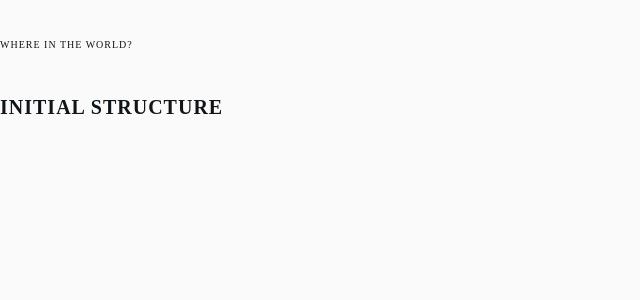
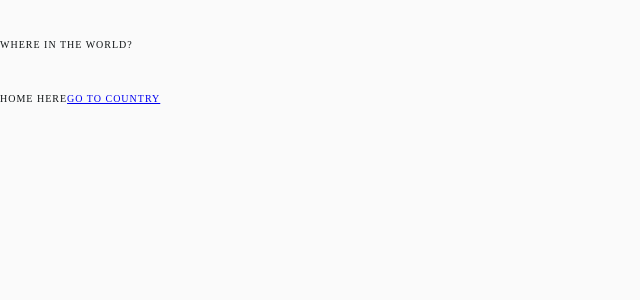
Before and after one commit to FredericoVieira/where-in-the-world, a React app: page / in a window 1280 px wide. Shown: the top 300 px of the page, without its empty margins (0-640 px from the left). Built offline with nearby package versions, Linux system fonts and the light colour scheme.

Commit message:
Adds react router.

```diff
--- a/package.json
+++ b/package.json
@@ -36,6 +36,7 @@
     "babel-eslint": "^10.0.1",
     "babel-jest": "^24.1.0",
     "babel-loader": "^8.0.0",
+    "connect-history-api-fallback": "^1.6.0",
     "css-loader": "^0.28.11",
     "enzyme": "^3.8.0",
     "enzyme-adapter-react-16": "^1.7.1",
@@ -50,6 +51,7 @@
     "materialize-loader": "^3.0.0",
     "mini-css-extract-plugin": "^0.4.5",
     "optimize-css-assets-webpack-plugin": "^4.0.3",
+    "react-router-dom": "^5.0.1",
     "style-loader": "^0.21.0",
     "uglifyjs-webpack-plugin": "^1.3.0",
     "url-loader": "^1.1.2",
--- a/src/components/App.jsx
+++ b/src/components/App.jsx
@@ -4,10 +4,10 @@ import Content from './Content'
 
 
 const App = () => (
-  <main>
+  <>
     <NavBar />
     <Content />
-  </main>
+  </>
 )
 
 export default App
--- a/src/components/Content.jsx
+++ b/src/components/Content.jsx
@@ -1,10 +1,16 @@
 import React from 'react'
+import { Switch, Route } from 'react-router-dom'
+import Home from './content/Home'
+import Country from './content/Country'
 
 
 class Content extends React.Component {
   render() {
     return (
-      <h1>Initial structure</h1>
+      <Switch>
+        <Route component={Home} exact path="/"/>
+        <Route component={Country} path="/country" />
+      </Switch>
     )
   }
 }
--- /dev/null
+++ b/src/components/content/Country.jsx
@@ -0,0 +1,15 @@
+import React from 'react'
+import { Link } from 'react-router-dom'
+
+
+const Country = () => (
+  <div className="country">
+    COUNTRY HERE
+
+    <Link to="/">
+      BACK TO HOME
+    </Link>
+  </div>
+)
+
+export default Country
--- /dev/null
+++ b/src/components/content/Home.jsx
@@ -0,0 +1,15 @@
+import React from 'react'
+import { Link } from 'react-router-dom'
+
+
+const Home = () => (
+  <div className="home">
+    HOME HERE
+
+    <Link to="/country">
+      GO TO COUNTRY
+    </Link>
+  </div>
+)
+
+export default Home
--- a/src/index.js
+++ b/src/index.jsx
@@ -1,12 +1,15 @@
 import React from 'react'
 import ReactDOM from 'react-dom'
+import { BrowserRouter } from 'react-router-dom'
 import App from './components/App'
 import './styles/app.scss'
 import 'materialize-loader'
 
 
 ReactDOM.render(
-  <App />,
+  <BrowserRouter>
+    <App />
+  </BrowserRouter>,
   document.getElementById('app')
 )
 
--- a/src/server/server-dev.js
+++ b/src/server/server-dev.js
@@ -1,6 +1,7 @@
 import path from 'path'
 import express from 'express'
 import webpack from 'webpack'
+import historyApiFallback from 'connect-history-api-fallback';
 import webpackDevMiddleware from 'webpack-dev-middleware'
 import webpackHotMiddleware from 'webpack-hot-middleware'
 import config from '../../webpack.dev.config.js'
@@ -9,6 +10,10 @@ const app = express(),
   DIST_DIR = __dirname,
   HTML_FILE = path.join(DIST_DIR, 'index.html'),
   compiler = webpack(config)
+
+app.use(historyApiFallback({
+  verbose: false
+}))
 
 app.use(webpackDevMiddleware(compiler, {
   publicPath: config.output.publicPath
--- a/src/styles/base/base.scss
+++ b/src/styles/base/base.scss
@@ -14,7 +14,7 @@ body {
   box-sizing: border-box;
 }
 
-html, body, #app, main {
+html, body, #app {
   height: 100%;
   background-color: $color-background;
 }
--- a/webpack.dev.config.js
+++ b/webpack.dev.config.js
@@ -4,7 +4,7 @@ const HtmlWebPackPlugin = require('html-webpack-plugin')
 
 module.exports = {
   entry: {
-    main: ['webpack-hot-middleware/client?path=/__webpack_hmr&timeout=20000', './src/index.js']
+    main: ['webpack-hot-middleware/client?path=/__webpack_hmr&timeout=20000', './src/index.jsx']
   },
   output: {
     path: path.join(__dirname, 'dist'),
--- a/webpack.prod.config.js
+++ b/webpack.prod.config.js
@@ -6,7 +6,7 @@ const OptimizeCSSAssetsPlugin = require('optimize-css-assets-webpack-plugin');
 
 module.exports = {
   entry: {
-    main: './src/index.js'
+    main: './src/index.jsx'
   },
   output: {
     path: path.join(__dirname, 'dist'),
```
Also changed, not shown: 1 other file (tests, documents, lock files or other folders).
